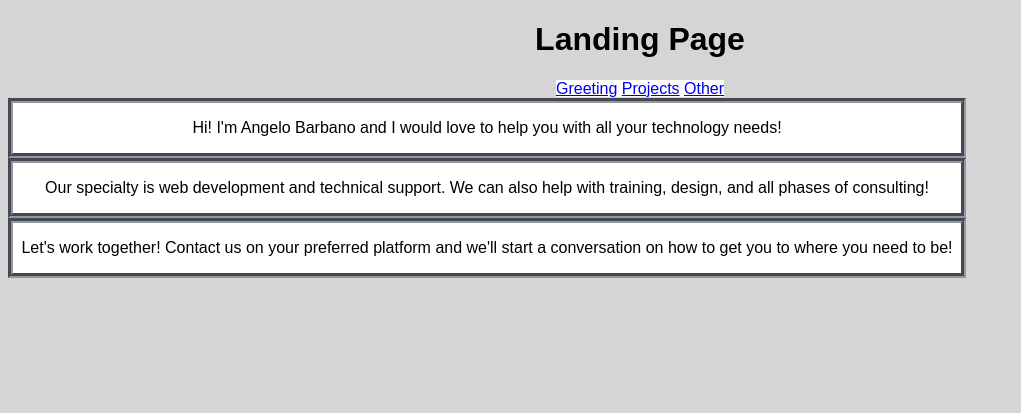
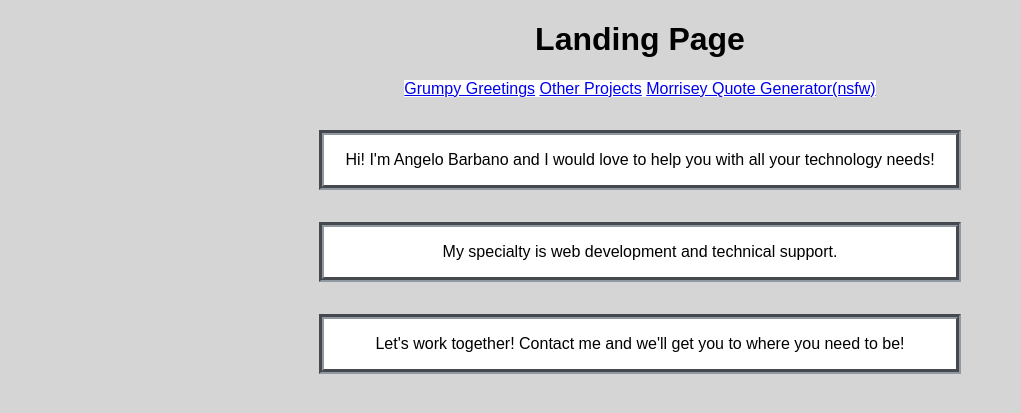
Before and after one commit to angelobarbano/hello-express, a Node server app: page / in a window 1280 px wide. Shown: the top 413 px of the page, without its empty margins (0-1021 px from the left). Run offline with Node 20, Linux system fonts and the light colour scheme.

Commit message:
added moz page tightened things up

```diff
--- a/app.js
+++ b/app.js
@@ -12,6 +12,7 @@ hbs.registerHelper('greeting', () =>{
     let randomGreet = greetArray[Math.floor(Math.random() * greetArray.length)];
     return randomGreet;
 });
+
 app.use((req, res, next) => {
     var now = new Date().toString();
     var log = `${now}: ${req.method} ${req.url}`;
@@ -35,13 +36,11 @@ app.get('/', (req, res) => { res.render('landing.hbs', {
     });
 });
 
-app.get('/moz',(req,res) =>{
-    res.render('moz.hbs',{
-        pageTitle:"Morrisey Insult Generator"
-    });
+app.get('/moz',(req,res) => {
+    res.sendFile(__dirname + '/folder/moz.html');
 });
 
-app.get('/home', (req,res) => {
+app.get('/greet', (req,res) => {
     res.render('home.hbs', {
         pageTitle: "Dynahome",
         welcome: 'Dynamic greeting page, booyah!',
--- a/folder/landing.css
+++ b/folder/landing.css
@@ -7,27 +7,29 @@ navbar{
     background-color: white;
 
 }
+
 #intro{
     background-color: white;
     border-style: groove;
     border-width: 5px;
     border-color: #9099A2;
-    max-width:75%;
-    justify-content: center;
-    box-align: center;
+    max-width:50%;
+    margin-left: auto;
+    margin-right:auto;
+    margin-top: 2em;
 }
 
 
 
 #services{
-
     background-color: white;
     border-style: groove;
     border-width: 5px;
     border-color: #9099A2;
-    max-width:75%;
-    justify-content: center;
-    box-align: center;
+    max-width:50%;
+    margin-left: auto;
+    margin-right:auto;
+    margin-top: 2em;
 }
 
 #contact{
@@ -35,9 +37,8 @@ navbar{
     border-style: groove;
     border-width: 5px;
     border-color: #9099A2;
-    max-width:75%;
-    justify-content: center;
-    box-align: center;
+    max-width:50%;
+    margin-left: auto;
+    margin-right:auto;
+    margin-top: 2em;
 }
-
-}
--- a/views/home.hbs
+++ b/views/home.hbs
@@ -5,10 +5,12 @@
     <link rel="stylesheet" href="style.css">
     <title></title>
   </head>
+
   <body>
     {{> header}}
+
     <p id="greeting">{{greeting}}</p>
-    <button>New comment</button>
+    <a href='/'>Back</a>
   {{> footer}}
   </body>
 </html>
--- a/views/landing.hbs
+++ b/views/landing.hbs
@@ -5,18 +5,19 @@
         <link rel="stylesheet" href="landing.css">
         <h1>{{pageTitle}}</h1>
         <navbar>
-            <a href="/home">Greeting</a>
-            <a href="/projects">Projects</a>
-            <a href="/moz">Other</a>
+            <a href="/greet">Grumpy Greetings</a>
+            <a href="/projects">Other Projects</a>
+            <a href="/moz">Morrisey Quote Generator(nsfw)</a>
         </navbar>
     </head>
     <body>
-        <div id="intro">
+        <div>
+        <div class="wordbox" id="intro">
             <p>Hi! I'm Angelo Barbano and I would love to help you with all your technology needs!</p>
         </div>
-        <div id="services"><p>Our specialty is web development and technical support. We can also help with training, design, and all phases
-            of consulting!</p>
+        <div class="wordbox" id="services"><p>My specialty is web development and technical support. </p>
         </div>
-        <div id="contact"><p>Let's work together! Contact us on your preferred platform and we'll start a conversation on how to get you to where you need to be!</p></div>
+        <div class="wordbox" id="contact"><p>Let's work together! Contact me and we'll get you to where you need to be!</p></div>
+        </div>
     </body>
 </html>
```
Also changed, not shown: folder/moz.html (added, +24 -0 lines), folder/mozstyle.css (added, +7 -0 lines), folder/client.js (added), folder/mozpic.jpg (added).
